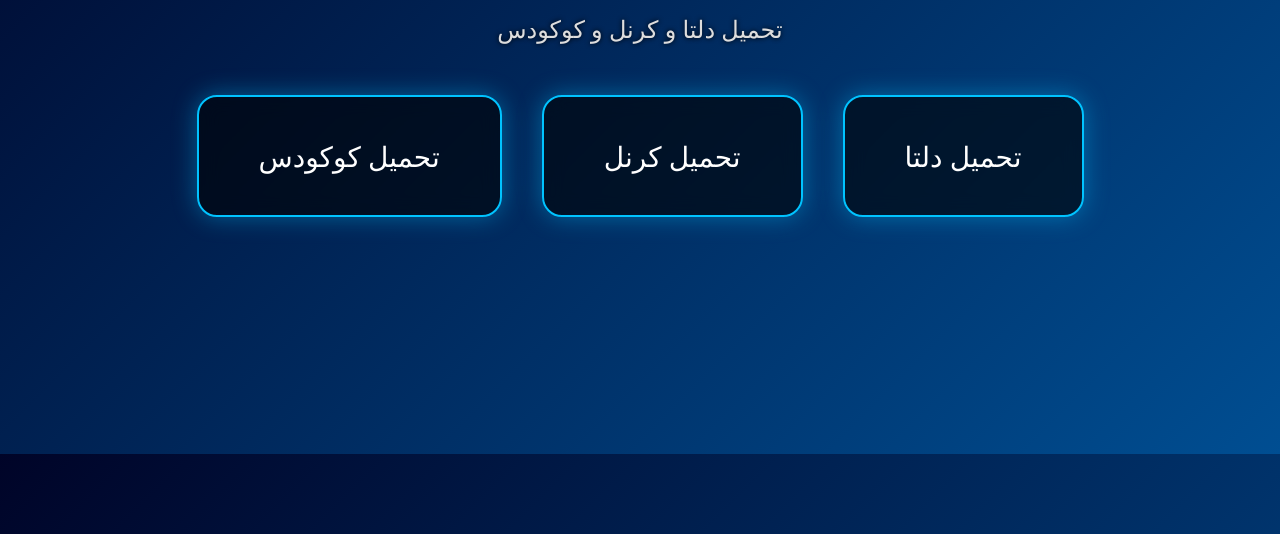
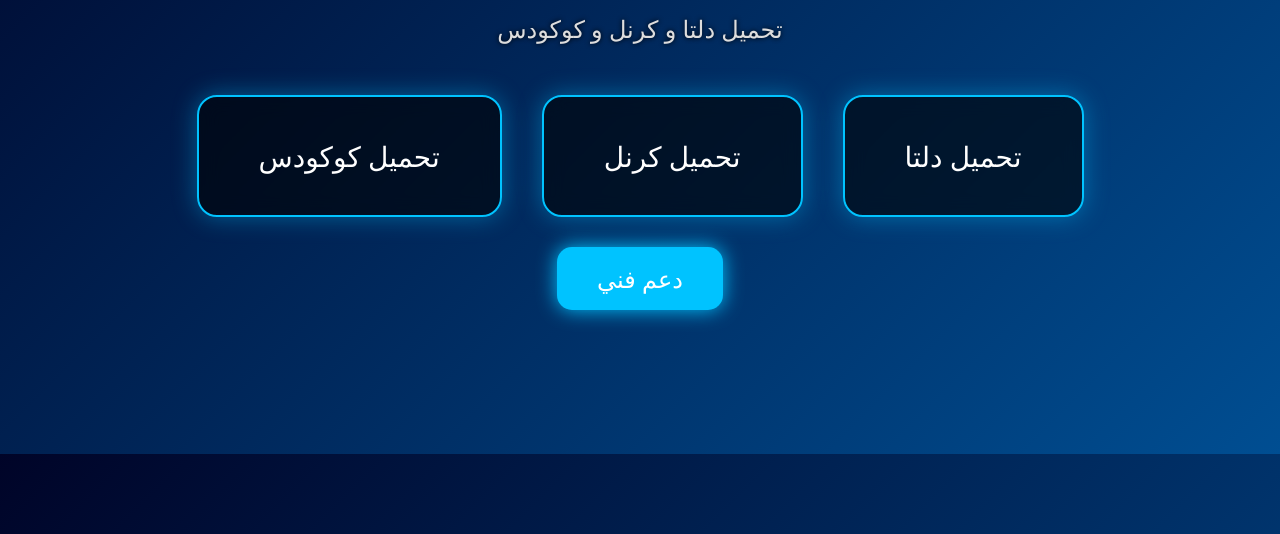
Before and after one commit to wm7arb/123, a plain HTML site: page index.html in a window 1280 px wide. Shown: the part 346-880 px from the top of the page. Drawn offline with Linux system fonts and the light colour scheme.

Commit message:
Update index.html

```diff
--- a/index.html
+++ b/index.html
@@ -1,4 +1,3 @@
-
 <!DOCTYPE html>
 <html lang="ar" dir="rtl">
 <head>
@@ -67,6 +66,25 @@
       box-shadow: 0 0 40px #00c3ffcc;
       transform: scale(1.07);
     }
+
+    .support {
+      background: #00c3ff;
+      color: #ffffff;
+      font-size: 24px;
+      padding: 15px 40px;
+      margin-top: 30px;
+      border-radius: 15px;
+      text-align: center;
+      text-decoration: none;
+      display: inline-block;
+      box-shadow: 0 0 20px #00c3ff;
+      transition: 0.3s;
+    }
+
+    .support:hover {
+      background: #008bb8;
+      box-shadow: 0 0 30px #00c3ff;
+    }
   </style>
 </head>
 <body>
@@ -75,9 +93,12 @@
   <p>تحميل دلتا و كرنل و كوكودس</p>
 
   <div class="container">
-    <div class="card" onclick="window.location.href='https://shorturl.at/uICmd'">تحميل دلتا</div>
-    <div class="card" onclick="window.location.href='https://shorturl.at/utlPE'">تحميل كرنل</div>
-    <div class="card" onclick="window.location.href='https://shorturl.at/qQtXW'">تحميل كوكودس</div>
+    <div class="card" onclick="window.open('https://shorturl.at/uICmd', '_blank')">تحميل دلتا</div>
+    <div class="card" onclick="window.open('https://shorturl.at/utlPE', '_blank')">تحميل كرنل</div>
+    <div class="card" onclick="window.open('https://shorturl.at/qQtXW', '_blank')">تحميل كوكودس</div>
   </div>
+
+  <!-- Support Button -->
+  <a href="https://discard.gg/crizix" class="support" target="_blank">دعم فني</a>
 </body>
 </html>
```
